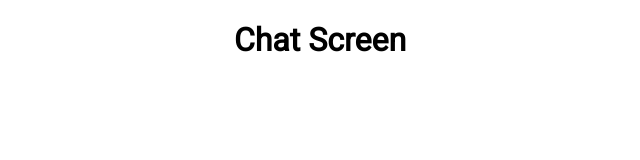
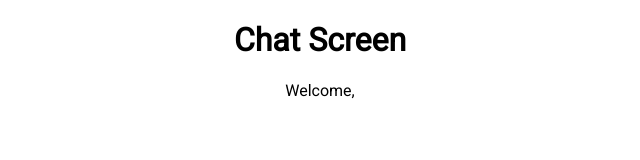
Before and after one commit to Ninja-Saket/Chatting_app_frontend, a React (Create React App) app: page / in a window 1280 px wide. Shown: the top 160 px of the page, without its empty margins (320-960 px from the left). Built offline with nearby package versions, Linux system fonts and the light colour scheme.

Commit message:
Save user details inside the store

```diff
--- a/src/components/Auth/Login.js
+++ b/src/components/Auth/Login.js
@@ -1,14 +1,22 @@
 import React, { useState } from "react";
 import loginImage from "../../assets/images/login.svg";
 import { Link } from "react-router-dom";
-import AuthService from "../../services/authService";
 import "./Auth.scss";
+
+import { useDispatch } from "react-redux";
+import { login } from "../../store/actions/auth";
+import { useNavigate } from "react-router-dom";
 const Login = () => {
+  const navigate = useNavigate();
+  const dispatch = useDispatch();
   const [email, setEmail] = useState("");
   const [password, setPassword] = useState("");
+
   const submitForm = (event) => {
     event.preventDefault();
-    AuthService.login({ email, password }).then((res) => console.log(res));
+
+    dispatch(login({ email, password })).then(navigate("/"));
+    // AuthService.login({ email, password }).then((res) => console.log(res));
     // axios
     //   .post("http://127.0.0.1:3000/login", { email, password })
     //   .then((res) => {
--- a/src/components/Chat/Chat.js
+++ b/src/components/Chat/Chat.js
@@ -1,7 +1,14 @@
 import React from "react";
+import { useSelector } from "react-redux";
 
 const Chat = () => {
-  return <h1>Chat Screen</h1>;
+  const user = useSelector((state) => state.authReducer.user);
+  return (
+    <div>
+      <h1>Chat Screen</h1>
+      <p>Welcome, {user.firstName}</p>
+    </div>
+  );
 };
 
 export default Chat;
```
